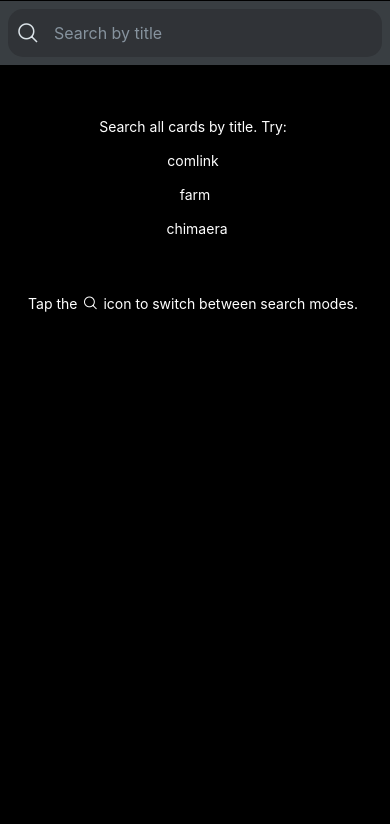
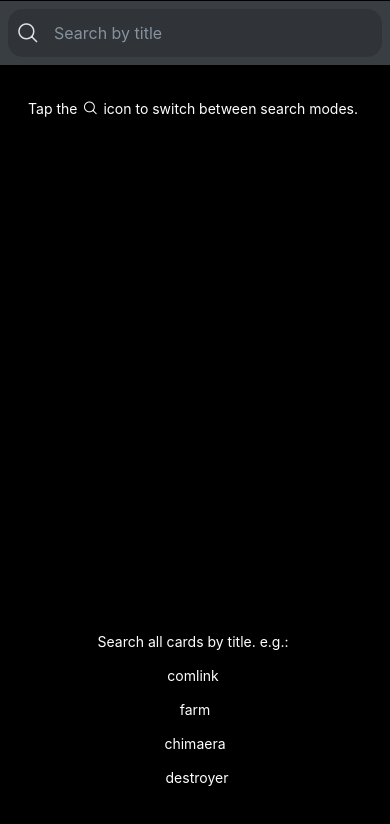
Before and after one commit to ledwards/holocron, a React Native app: screen / in a window 390 px wide. Shown: the top 824 px of the page. Built offline with nearby package versions, Linux system fonts and the light colour scheme.

Commit message:
Reorder empty screen message

```diff
--- a/package.json
+++ b/package.json
@@ -1,6 +1,6 @@
 {
   "name": "holo",
-  "version": "0.3.5",
+  "version": "0.4.0",
   "private": true,
   "scripts": {
     "android": "react-native run-android",
--- a/src/components/SearchableCardList.tsx
+++ b/src/components/SearchableCardList.tsx
@@ -41,12 +41,12 @@ class SearchableCardList extends Component {
     0: {
       label: 'title',
       icon: 'search-outline',
-      description: 'Search all cards by title. Try: \n\ncomlink \n\n farm \n\n chimaera'
+      description: 'Search all cards by title. e.g.: \n\ncomlink \n\n farm \n\n chimaera \n\n destroyer'
     },
     1: {
       label: 'natural language query',
       icon: 'color-filter-outline',
-      description: 'Search all cards with English language queries. Try: \n\n lore contains ISB \n\n power > 5 \n\n icons include pilot',
+      description: 'Search all cards with English language queries. e.g.: \n\n lore contains ISB \n\n power > 5 \n\n icons include pilot \n\n is a leader \n\n set = virtual set 20 \n\n underlying card for third sister',
     },
   };
 
@@ -261,10 +261,7 @@ class SearchableCardList extends Component {
             updateCellsBatchingPeriod={100} // Increase time between renders
             windowSize={10} // Reduce the window size
           /> || <>
-            <Text style={{ color: 'white', padding: 18, textAlign: 'center' }}>
-              {this.currentSearchMode().description}
-            </Text>
-            <View style={{ flex: 1, flexDirection: 'row', justifyContent: 'center', width: '100%', marginTop: 40 }}>
+            <View style={{ flex: 1, flexDirection: 'row', justifyContent: 'center', width: '100%', marginTop: 0 }}>
               <Text style={{ color: 'white', }}>
                 Tap the
               </Text>
@@ -279,6 +276,9 @@ class SearchableCardList extends Component {
                 icon to switch between search modes. {'\n\n\n'}
               </Text>
             </View>
+            <Text style={{ color: 'white', padding: 18, textAlign: 'center', marginBottom: 40 }}>
+              {this.currentSearchMode().description}
+            </Text>
           </>
         }
       </View >
--- a/src/models/Field.ts
+++ b/src/models/Field.ts
@@ -1,6 +1,7 @@
 import Comparator from './Comparator';
 
 class Field {
+  // TODO: field name vs. display name, e.g. underlyingCardFor vs undercard
   name: string;
   comparators: Comparator[];
   aliases: string[];
```
Also changed, not shown: 4 other files (tests, documents, lock files or other folders).
